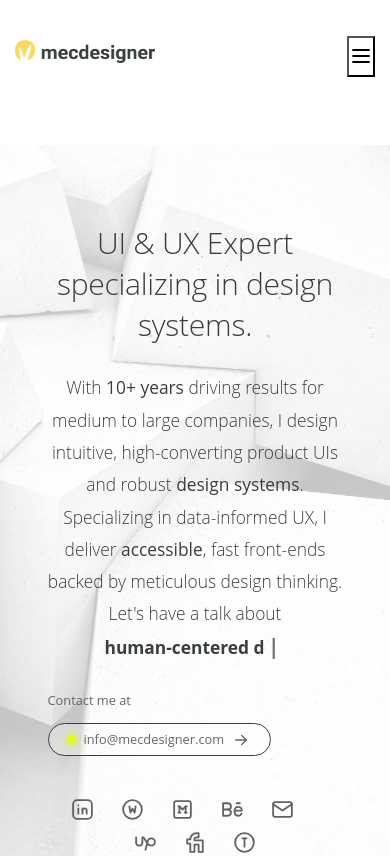
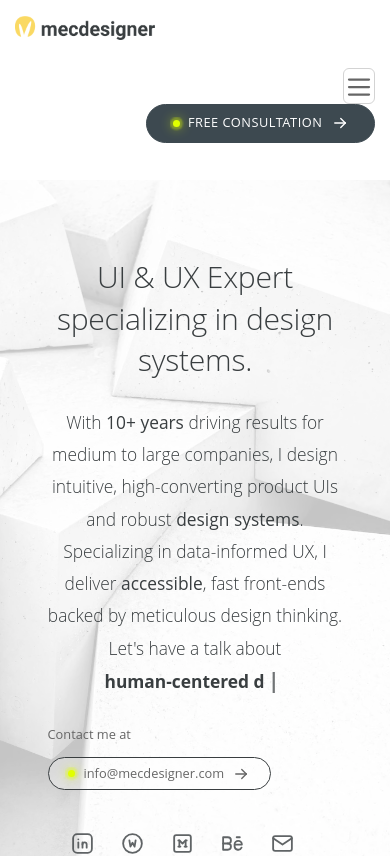
Before and after one commit to mecdesigner/mecdesigner-portfolio, a React (Vite) app: page / in a window 390 px wide. Shown: the top 856 px of the page. Built offline with nearby package versions, Linux system fonts and the light colour scheme.

Commit message:
Fix Navigation Menu

```diff
--- a/src/components/Header.tsx
+++ b/src/components/Header.tsx
@@ -1,7 +1,8 @@
 import { useRef, useState } from 'react'
+import { useMegaPosition } from '../lib/useMegaPosition'
 import { Link, NavLink } from 'react-router-dom'
-import { IconMenu2, IconX, IconChevronDown } from '@tabler/icons-react'
-import { useMegaPosition } from '../lib/useMegaPosition'
+import { IconChevronDown, IconMenu2, IconX } from '@tabler/icons-react'
+import { asset } from '../lib/asset'
 import CTA from '../components/CTA'
 
 const base = import.meta.env.BASE_URL
@@ -9,45 +10,20 @@ const href = (p: string) => `${base}${p.replace(/^\/+/, '')}`
 
 export default function Header() {
   const [open, setOpen] = useState(false)
-  const csRef = useRef<HTMLDivElement>(null)
-  const crRef = useRef<HTMLDivElement>(null)
-  useMegaPosition(csRef)
-  useMegaPosition(crRef)
-
+  // refs for the two mega menus
+  const caseStudiesRef = useRef<HTMLDivElement>(null)
+  const credentialsRef  = useRef<HTMLDivElement>(null)
+  useMegaPosition(caseStudiesRef)
+  useMegaPosition(credentialsRef)
   return (
     <header className="nav-container">
-      {/* Top bar: logo + hamburger inline on mobile */}
-      <div className="bar bar--sm original--bg d-lg-none">
+      <nav id="menu1"
+      className="bar bar--sm bar-1 pos-fixed original--bg"
+      aria-label="Main"
+      >
         <div className="container">
           <div className="row align-items-center">
-            <div className="col-9">
-              <Link to="/" aria-label="Home">
-                <img className="logo logo-dark" alt="Mecdesigner logo dark" src="img/logo-mecdesigner-dark.png" />
-                <img className="logo logo-light" alt="Mecdesigner logo light" src="img/logo-mecdesigner-light.png" />
-              </Link>
-            </div>
-            <div className="col-3 text-right">
-              <button
-                className="nav-toggle nav-toggle--icon"
-                type="button"
-                aria-label="Toggle menu"
-                aria-expanded={open}
-                aria-controls="primary-menu"
-                onClick={() => setOpen(v => !v)}
-              >
-                {open ? <IconX size={24} stroke={1.8} /> : <IconMenu2 size={24} stroke={1.8} />}
-              </button>
-            </div>
-          </div>
-        </div>
-      </div>
-
-      {/* Main bar (desktop always visible, mobile collapsible on a 2nd line) */}
-      <nav id="menu1" className="bar bar--sm bar-1 pos-fixed original--bg" aria-label="Main">
-        <div className="container">
-          <div className="row">
-            {/* Desktop logo (hidden on xs) */}
-            <div className="col-lg-2 col-md-2 d-none d-lg-block">
+            <div className="col-lg-2 col-md-2">
               <div className="bar__module">
                 <Link to="/" aria-label="Home">
                   <img className="logo logo-dark" alt="Mecdesigner logo dark" src="img/logo-mecdesigner-dark.png" />
@@ -56,43 +32,72 @@ export default function Header() {
               </div>
             </div>
 
-            {/* Menu + CTA: collapse on mobile, full width; visible inline on desktop */}
-            <div className="col-lg-10 col-md-12">
-              <div id="primary-menu" className={`bar__module collapse d-lg-block ${open ? 'show' : ''}`}>
+            {/* Toggle (mobile only) */}
+            <div className="col-lg-10 col-md-10 text-right d-lg-none">
+            <button
+                className="nav-toggle btn btn--sm btn--ghost"
+                type="button"
+                aria-label="Toggle navigation"
+                aria-expanded={open}
+                aria-controls="primary-menu"
+                onClick={() => setOpen(v => !v)}
+              >
+                {open ? <IconX size={30} stroke={1.8} /> : <IconMenu2 size={30} stroke={1.8} />}
+              </button>
+            </div>
+
+            {/* Menu + CTA */}
+            <div className="col-lg-10 col-md-12 text-right text-left-xs text-left-sm">
+              <div
+                  id="primary-menu"
+                  className={`bar__module collapse d-lg-block ${open ? 'show' : ''}`}
+                >
+
                 <ul className="menu-horizontal text-left">
-                  <li><NavLink to="/about" onClick={() => setOpen(false)}>About</NavLink></li>
-                  <li><a href={href('design-system/')} onClick={() => setOpen(false)}>Design system</a></li>
+                  <li>
+                    <NavLink to="/about">About</NavLink>
+                  </li>
 
-                  {/* CASE STUDIES */}
+                  <li>
+                    {/* If this is a static subfolder in /public/design-system, use href();
+                      if it's a React route, replace with <NavLink to="/design-system">…</NavLink> */}
+                    <a href={href('design-system/')}>Design system</a>
+                  </li>
+
+                  {/* CASE STUDIES (mega dropdown) */}
                   <li className="dropdown dropdown--hover">
                     <span className="dropdown__trigger" tabIndex={0}>
-                      Case studies <IconChevronDown size={16} stroke={1.75} aria-hidden style={{ marginLeft: 6 }} />
+                      Case studies
+                      <IconChevronDown size={16} stroke={1.75} aria-hidden="true" style={{ marginLeft: 6 }} />
                     </span>
-                    <div className="dropdown__container" ref={csRef}>
+
+                    <div className="dropdown__container" ref={caseStudiesRef}>
                       <div className="container">
                         <div className="row">
                           <div className="dropdown__content row w-100">
                             <div className="col-md-4 col-sm-12">
                               <h5>UI &amp; Web Design</h5>
                               <ul className="menu-vertical">
-                                <li><NavLink to="/globaldesignsystem" onClick={() => setOpen(false)}>🧙 BBG Global Design System</NavLink></li>
-                                <li><NavLink to="/altroconsumo" onClick={() => setOpen(false)}>📬 Altroconsumo</NavLink></li>
-                                <li><NavLink to="/asperbrothers" onClick={() => setOpen(false)}>💻 Asper Brothers</NavLink></li>
+                                <li><NavLink to="/globaldesignsystem">&#129513; BBG Global Design System</NavLink></li>
+                                <li><NavLink to="/altroconsumo">&#128236; Altroconsumo</NavLink></li>
+                                <li><NavLink to="/asperbrothers">&#128187; Asper Brothers</NavLink></li>
                               </ul>
                             </div>
+
                             <div className="col-md-4 col-sm-12">
                               <h5>UX &amp; Research</h5>
                               <ul className="menu-vertical">
-                                <li><NavLink to="/ux-analysis" onClick={() => setOpen(false)}>🔎 BBG UX Analysis</NavLink></li>
-                                <li><NavLink to="/wheeshing" onClick={() => setOpen(false)}>🚻 Wheeshing</NavLink></li>
-                                <li><NavLink to="/helpicam" onClick={() => setOpen(false)}>📷 Helpicam</NavLink></li>
+                                <li><NavLink to="/ux-analysis">&#128270; BBG UX Analysis</NavLink></li>
+                                <li><NavLink to="/wheeshing">&#128734; Wheeshing</NavLink></li>
+                                <li><NavLink to="/helpicam">&#128247; Helpicam</NavLink></li>
                               </ul>
                             </div>
+
                             <div className="col-md-4 col-sm-12">
                               <h5>Other</h5>
                               <ul className="menu-vertical">
-                                <li><NavLink to="/outsourcing-guide" onClick={() => setOpen(false)}>💡 Outsourcing Guide</NavLink></li>
-                                <li><NavLink to="/mybank" onClick={() => setOpen(false)}>🏠 MyBank</NavLink></li>
+                                <li><NavLink to="/outsourcing-guide">&#128161; Outsourcing Guide</NavLink></li>
+                                <li><NavLink to="/mybank">&#127974; MyBank</NavLink></li>
                               </ul>
                             </div>
                           </div>
@@ -101,38 +106,42 @@ export default function Header() {
                     </div>
                   </li>
 
-                  {/* CREDENTIALS */}
+                  {/* CREDENTIALS (dropdown with external links) */}
                   <li className="dropdown dropdown--hover">
                     <span className="dropdown__trigger" tabIndex={0}>
-                      Credentials <IconChevronDown size={16} stroke={1.75} aria-hidden style={{ marginLeft: 6 }} />
+                      Credentials
+                      <IconChevronDown size={16} stroke={1.75} aria-hidden="true" style={{ marginLeft: 6 }} />
                     </span>
-                    <div className="dropdown__container" ref={crRef}>
+
+                    <div className="dropdown__container" ref={credentialsRef}>
                       <div className="container">
                         <div className="row">
                           <div className="dropdown__content row w-100">
-                            <div className="col-md-4 col-sm-12">
+                            <div className="col-md-6 col-sm-12">
                               <h5>Articles</h5>
                               <ul className="menu-vertical">
-                                <li><a href="https://medium.com/@andreamecenero/a-story-about-ux-analysis-4dd019f557c9" target="_blank" rel="noreferrer">📖 A story about UX Analysis</a></li>
-                                <li><a href="https://medium.com/@andreamecenero/a-story-about-ux-scenario-5133b008f989" target="_blank" rel="noreferrer">📖 A story about UX scenario</a></li>
-                                <li><a href="https://medium.com/@andreamecenero/how-i-went-from-web-design-to-ui-ux-and-why-you-should-too-caebf257109a" target="_blank" rel="noreferrer">📖 How I Went from Web Design to UI/UX</a></li>
-                                <li><a href="https://medium.com/@andreamecenero/how-a-graphic-designer-can-become-a-web-expert-c283e48381bf" target="_blank" rel="noreferrer">📖 From Graphic to Web Design</a></li>
-                                <li><a href="https://asperbrothers.com/blog/design-system-in-figma/" target="_blank" rel="noreferrer">📰 Design System in Figma</a></li>
+                                <li><a href="https://medium.com/@andreamecenero/a-story-about-ux-analysis-4dd019f557c9" target="_blank" rel="noreferrer">&#128210; A story about UX Analysis</a></li>
+                                <li><a href="https://medium.com/@andreamecenero/a-story-about-ux-scenario-5133b008f989" target="_blank" rel="noreferrer">&#128210; A story about UX scenario</a></li>
+                                <li><a href="https://medium.com/@andreamecenero/how-i-went-from-web-design-to-ui-ux-and-why-you-should-too-caebf257109a" target="_blank" rel="noreferrer">&#128210; How I Went from Web Design to UI/UX</a></li>
+                                <li><a href="https://medium.com/@andreamecenero/how-a-graphic-designer-can-become-a-web-expert-c283e48381bf" target="_blank" rel="noreferrer">&#128210; How I Transitioned from Graphic Design to Web Design</a></li>
+                                <li><a href="https://asperbrothers.com/blog/design-system-in-figma/" target="_blank" rel="noreferrer">&#128240; Design System in Figma</a></li>
                               </ul>
                             </div>
-                            <div className="col-md-4 col-sm-12">
+
+                            <div className="col-md-3 col-sm-12">
                               <h5>Certificates</h5>
                               <ul className="menu-vertical">
-                                <li><a href="https://www.credly.com/users/andrea-mecenero" target="_blank" rel="noreferrer">📜 Credly Dashboard</a></li>
+                                <li><a href="https://www.credly.com/users/andrea-mecenero" target="_blank" rel="noreferrer">&#128220; Credly Dashboard</a></li>
                               </ul>
                             </div>
-                            <div className="col-md-4 col-sm-12">
+
+                            <div className="col-md-3 col-sm-12">
                               <h5>Social</h5>
                               <ul className="menu-vertical">
-                                <li><a href="https://it.linkedin.com/in/mecdesigner" target="_blank" rel="noreferrer">🔗 LinkedIn</a></li>
-                                <li><a href="https://www.upwork.com/freelancers/~your-id" target="_blank" rel="noreferrer">🧰 Upwork</a></li>
-                                <li><a href="https://www.fiverr.com/andreamecenero" target="_blank" rel="noreferrer">🧩 Fiverr</a></li>
-                                <li><a href="https://www.toptal.com/resume/your-profile" target="_blank" rel="noreferrer">🅣 Toptal</a></li>
+                                <li><a href="https://www.linkedin.com/in/mecdesigner/" target="_blank" rel="noreferrer">&#128220; LinkedIn</a></li>
+                                <li><a href="https://www.upwork.com/freelancers/~011d35bf594a0aaef9?mp_source=share" target="_blank" rel="noreferrer">&#128220; UpWork</a></li>
+                                <li><a href="https://www.fiverr.com/s/rE8jdXb" target="_blank" rel="noreferrer">&#128220; Fiverr</a></li>
+                                <li><a href="#" target="_blank" rel="noreferrer">&#128220; Toptal</a></li>
                               </ul>
                             </div>
                           </div>
@@ -142,15 +151,15 @@ export default function Header() {
                   </li>
                 </ul>
 
-                {/* CTA sits on the second line, full-width on mobile */}
-                <div className="mt--xs">
-                  <CTA href="https://calendly.com/andreamecenero/intro-call" style="primary-1" size="lg" upper>
-                    Free consultation
-                  </CTA>
-                </div>
               </div>
+              <CTA
+                href="https://calendly.com/andreamecenero/intro-call"
+                style="primary-1"
+                size="lg"
+                upper>
+                Free consultation
+              </CTA>
             </div>
-
           </div>
         </div>
       </nav>
```
